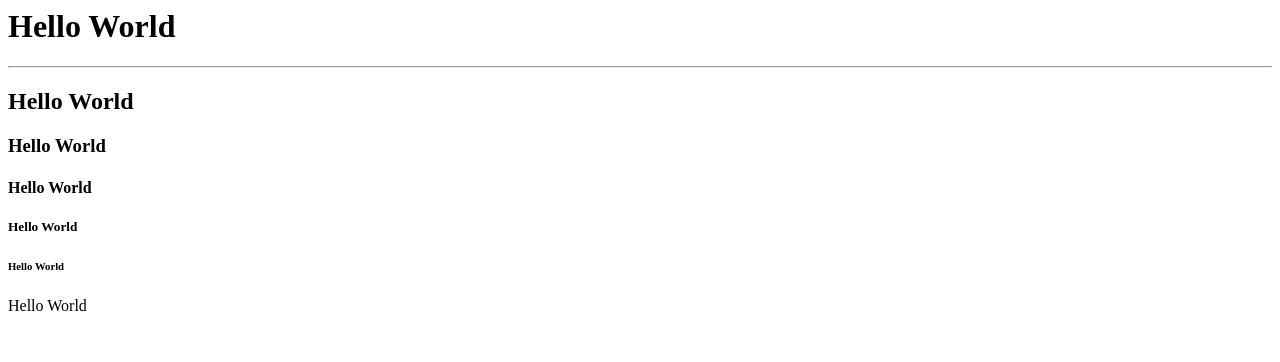
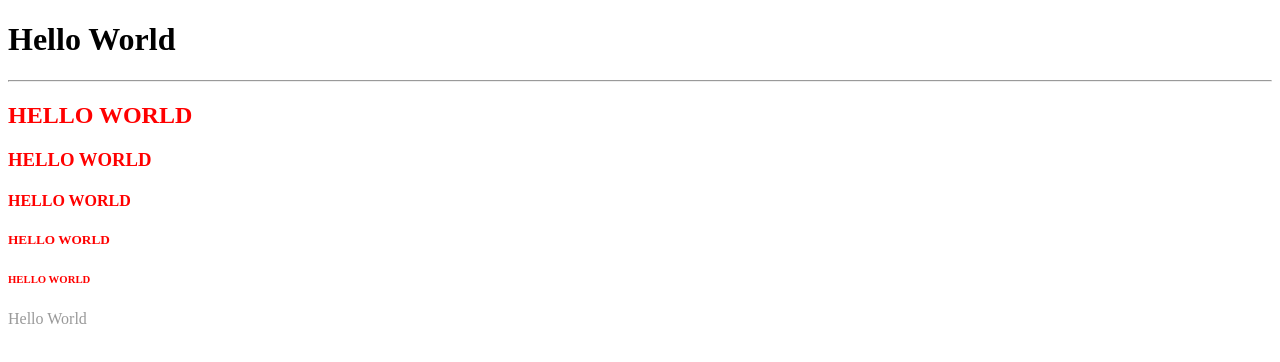
Before and after one commit to farahmr/hello_world, a plain HTML site: page index.html in a window 1280 px wide. Drawn offline with Linux system fonts and the light colour scheme.

Commit message:
Added CSS

```diff
--- a/index.html
+++ b/index.html
@@ -1,3 +1,18 @@
+<!DOCTYPE html>
+<html>
+	<head>
+		<title>Hello World</title>
+		<style>
+			h2,h3,h4,h5,h6{
+				color:red;
+				text-transform:uppercase;
+			}
+			p{
+				color:#999;
+			}
+		</style>
+	</head>
+	<body>
 		<h1>Hello World</h1>
 		<hr>
 		<h2>Hello World</h2>
@@ -6,3 +21,5 @@
 		<h5>Hello World</h5>
 		<h6>Hello World</h6>
 		<p>Hello World</p>
+	</body>
+</html>
```
Lines whose indentation alone changed are shown as unchanged.
